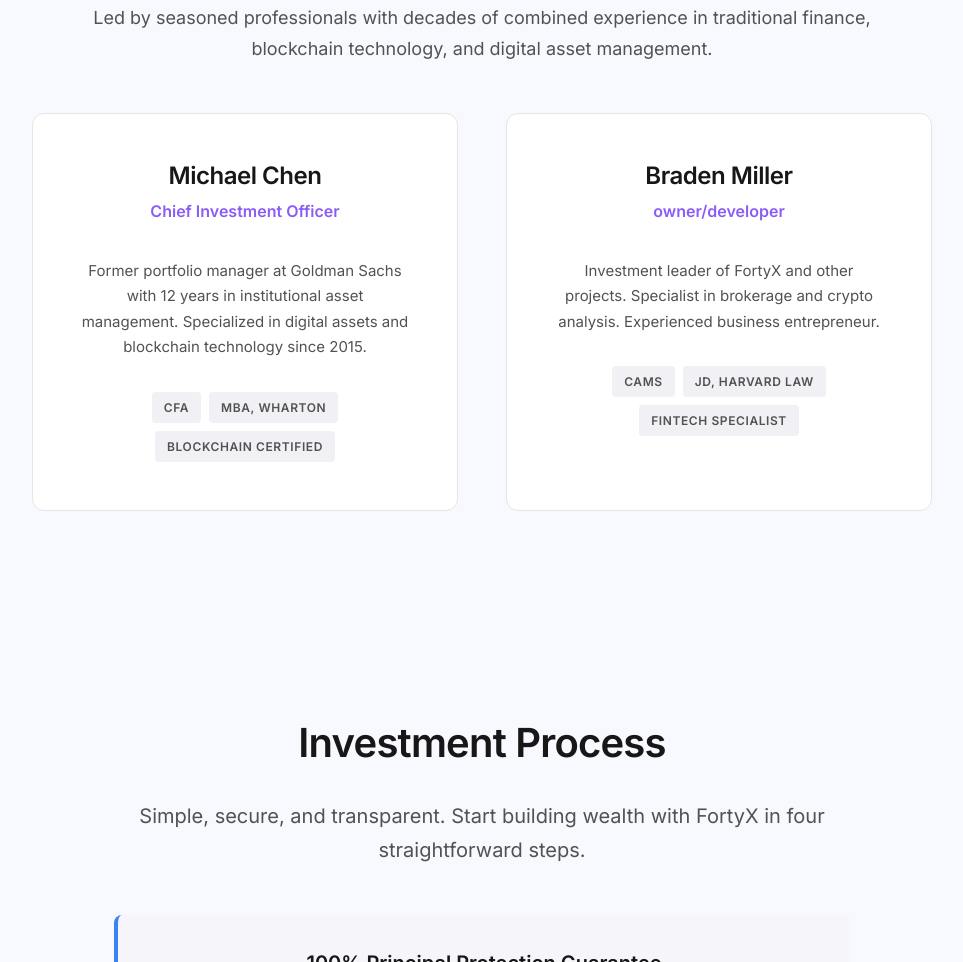
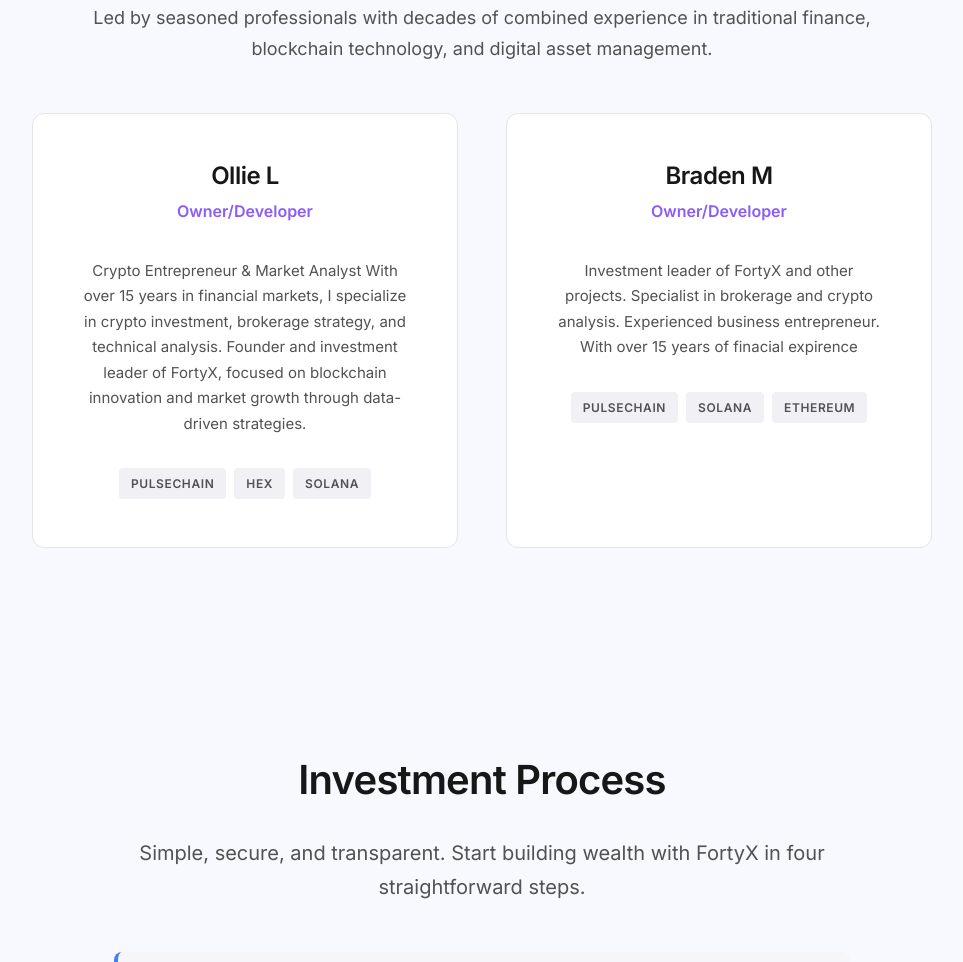
Before and after one commit to nvxmiller/fortyx, a plain HTML site: page index.html in a window 1280 px wide. Shown: the part 2369-3331 px from the top of the page, without its empty margins (278-1241 px from the left). Drawn offline with Linux system fonts and the light colour scheme.

Commit message:
Update index.html

```diff
--- a/index.html
+++ b/index.html
@@ -157,24 +157,24 @@
 
             <div class="team-grid">
                 <div class="team-member">
-                    <h3>Michael Chen</h3>
-                    <p class="team-title">Chief Investment Officer</p>
-                    <p class="team-bio">Former portfolio manager at Goldman Sachs with 12 years in institutional asset management. Specialized in digital assets and blockchain technology since 2015.</p>
+                    <h3>Ollie L</h3>
+                    <p class="team-title">Owner/Developer</p>
+                    <p class="team-bio">Crypto Entrepreneur & Market Analyst With over 15 years in financial markets, I specialize in crypto investment, brokerage strategy, and technical analysis. Founder and investment leader of FortyX, focused on blockchain innovation and market growth through data-driven strategies.</p>
                     <div class="team-credentials">
-                        <span>CFA</span>
-                        <span>MBA, Wharton</span>
-                        <span>Blockchain Certified</span>
+                        <span>PulseChain</span>
+                        <span>Hex</span>
+                        <span>Solana</span>
                     </div>
                 </div>
 
                 <div class="team-member">
-                    <h3>Braden Miller</h3>
-                    <p class="team-title">owner/developer</p>
-                    <p class="team-bio">Investment leader of FortyX and other projects. Specialist in brokerage and crypto analysis. Experienced business entrepreneur.</p>
+                    <h3>Braden M</h3>
+                    <p class="team-title">Owner/Developer</p>
+                    <p class="team-bio">Investment leader of FortyX and other projects. Specialist in brokerage and crypto analysis. Experienced business entrepreneur. With over 15 years of finacial expirence</p>
                     <div class="team-credentials">
-                        <span>CAMS</span>
-                        <span>JD, Harvard Law</span>
-                        <span>FinTech Specialist</span>
+                        <span>PulseChain</span>
+                        <span>Solana</span>
+                        <span>Ethereum</span>
                     </div>
                 </div>
             </div>
```
